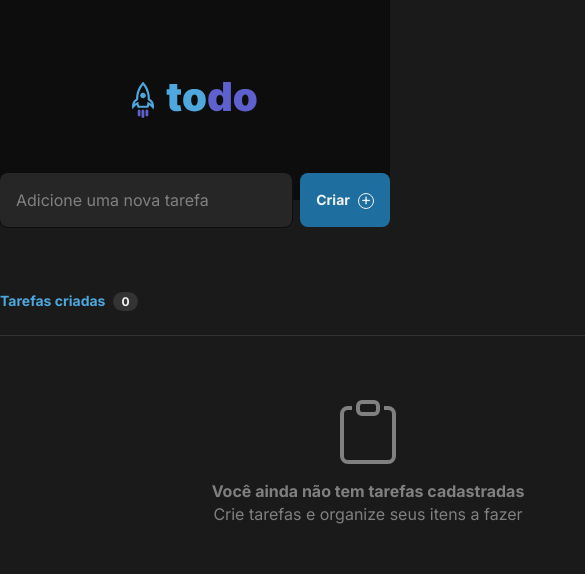
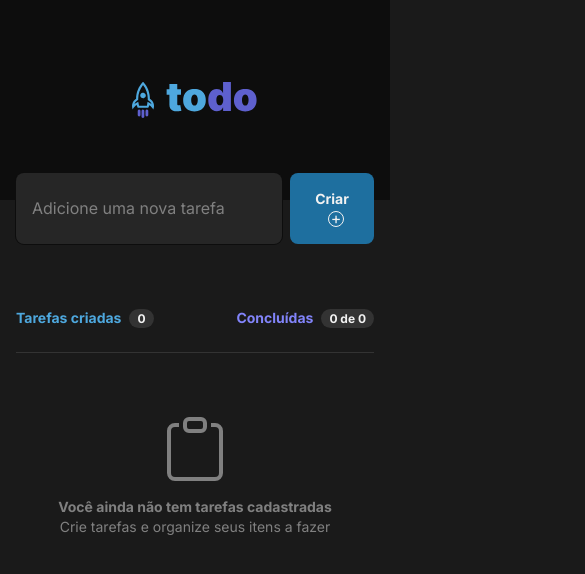
Before and after one commit to HenriqueMarcelo/to-do-list, a React (Vite) app: page / in a window 390 px wide. Shown: the top 574 px of the page, 585 px wide, since content can reach past the window. Built offline with nearby package versions, Linux system fonts and the light colour scheme.

Commit message:
Respopnsive design

```diff
--- a/src/components/Create.module.css
+++ b/src/components/Create.module.css
@@ -5,6 +5,7 @@
     gap: .5rem;
 
     margin-top: -1.687rem;
+    padding: 0 var(--gap);
 }
 
 .input {
--- a/src/components/List.module.css
+++ b/src/components/List.module.css
@@ -1,6 +1,7 @@
 .container{
     margin: 0 auto;
-    width: 46rem;
+    max-width: 46rem;
+    padding: 0 var(--gap);
 }
 
 .icon {
--- a/src/global.css
+++ b/src/global.css
@@ -16,6 +16,7 @@
   --blue-500-transparent: #1E6F9F33;
 
   --red-500: #E25858;
+  --gap: 0px;
 }
 
 :focus {
@@ -44,3 +45,13 @@ body, input, textarea, button {
   font-weight: 400;
   font-size: 1rem;
 }
+
+@media (max-width: 768px) {
+  :root{
+    --gap: 1rem;
+  }
+
+  body {
+      font-size: 87.5%;
+  }
+}
```
